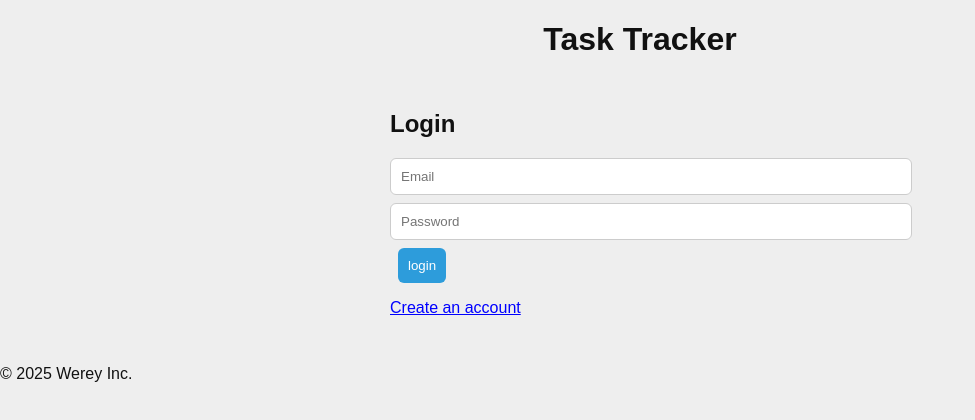
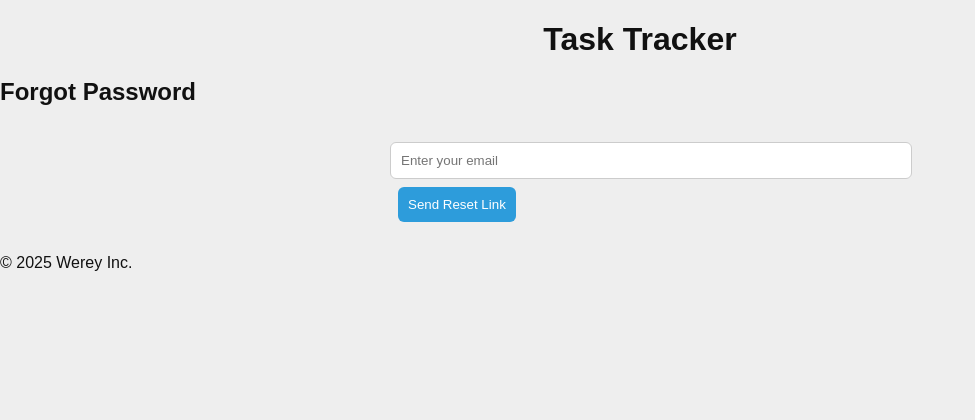
Before and after one commit to King-Code-938/React-Crash, a React (Create React App) app: page /forgot-password in a window 1280 px wide. Before the commit this address led to /authenticate. Shown: the top 420 px of the page, without its empty margins (0-975 px from the left). Built offline with nearby package versions, Linux system fonts and the light colour scheme; no server answers.

Commit message:
In progress

```diff
--- a/src/App.js
+++ b/src/App.js
@@ -7,6 +7,8 @@ import TaskForm from './components/TaskForm';
 import AuthForm from './components/AuthForm';
 import PrivateRoute from './components/PrivateRoute';
 import PublicOnly from './components/PublicOnly';
+import ForgotPassword from './components/ForgotPassword';
+import ResetPassword from './components/ResetPassword';
 import { fetchTasks, createTask, deleteTask, updateTask, deleteAllTask } from './services/tasksApi';
 import { getUserPreferences, updateUserPreferences, getUser } from './services/userApi';
 import usePolling from './hooks/usePolling';
@@ -271,6 +273,23 @@ function App() {
             </PublicOnly>
           }
         />
+        <Route
+          path='/forgot-password'
+          element={
+            <PublicOnly token={token}>
+              <ForgotPassword AUTH_API_URL={AUTH_API_URL} />
+            </PublicOnly>
+          }
+        />
+        <Route
+          path='/reset-password/:resetToken'
+          element={
+            <PublicOnly token={token}>
+              <ResetPassword />
+            </PublicOnly>
+          }
+        />
+
         {/* Protected Routes */}
         <Route
           path='/'
--- a/src/components/AuthForm.jsx
+++ b/src/components/AuthForm.jsx
@@ -33,7 +33,7 @@ function AuthForm({ setToken, AUTH_API_URL }) {
             setToken(data.token);
             setIsLoading(false);
             document.body.style.cursor = 'default';
-            toast.success(`Login successful! Welcome ${data.user.username || data.user.email}`);
+            toast.success(`Login successful! Welcome`);
           } else {
             toast.error(data.message || 'Login failed');
           }
@@ -49,7 +49,7 @@ function AuthForm({ setToken, AUTH_API_URL }) {
           setState(true);
           setIsLoading(false);
           document.body.style.cursor = 'default';
-          toast.success(`Registration successful! Welcome ${data.user.username || data.user.email}`);
+          toast.success(`Registration successful! Welcome ${form.username || form.email}`);
         })
         .catch(err => {
           console.error('Registration error:', err);
--- /dev/null
+++ b/src/components/ForgotPassword.jsx
@@ -0,0 +1,43 @@
+import toast from 'react-toastify';
+import 'react-toastify/dist/ReactToastify.css';
+import { forgotPassword } from '../services/authApi';
+import { useState } from 'react';
+
+function ForgotPassword({ AUTH_API_URL }) {
+  const [email, setEmail] = useState('');
+  const [isLoading, setIsLoading] = useState(false);
+
+  const handleSubmit = async e => {
+    e.preventDefault();
+    setIsLoading(true);
+
+    forgotPassword(AUTH_API_URL, email)
+      .then(data => {
+        if (data.message === 'Email not found') {
+          toast.error('Email not found');
+        } else if (data.message === 'Reset link sent') {
+          toast.success('Reset link sent to your email');
+        }
+      })
+      .catch(() => {
+        toast.error('Failed to send reset email');
+      })
+      .finally(() => {
+        setIsLoading(false);
+      });
+  };
+
+  return (
+    <div>
+      <h2>Forgot Password</h2>
+      <form onSubmit={handleSubmit}>
+        <input type='email' value={email} onChange={e => setEmail(e.target.value)} placeholder='Enter your email' required />
+        <button type='submit' disabled={isLoading}>
+          {isLoading ? 'Sending...' : 'Send Reset Link'}
+        </button>
+      </form>
+    </div>
+  );
+}
+
+export default ForgotPassword;
--- /dev/null
+++ b/src/components/ResetPassword.jsx
@@ -0,0 +1,43 @@
+import toast from 'react-toastify';
+import 'react-toastify/dist/ReactToastify.css';
+import { resetPassword } from '../services/authApi';
+import { useState } from 'react';
+
+function ResetPassword({ AUTH_API_URL }) {
+  const [email, setEmail] = useState('');
+  const [isLoading, setIsLoading] = useState(false);
+
+  const handleSubmit = async e => {
+    e.preventDefault();
+    setIsLoading(true);
+
+    resetPassword(AUTH_API_URL, email)
+      .then(data => {
+        if (data.message === 'Email not found') {
+          toast.error('Email not found');
+        } else {
+          toast.success();
+        }
+      })
+      .catch(() => {
+        toast.error('Failed to send reset email');
+      })
+      .finally(() => {
+        setIsLoading(false);
+      });
+  };
+
+  return (
+    <div>
+      <h2>Reset Password</h2>
+      <form onSubmit={handleSubmit}>
+        <input type='email' value={email} onChange={e => setEmail(e.target.value)} placeholder='Enter your email' required />
+        <button type='submit' disabled={isLoading}>
+          {isLoading ? 'Sending...' : 'Send Reset Link'}
+        </button>
+      </form>
+    </div>
+  );
+}
+
+export default ResetPassword;
--- a/src/services/authApi.js
+++ b/src/services/authApi.js
@@ -15,3 +15,17 @@ export const register = (url, username, email, inviteCode, password) =>
     headers: getHeaders(),
     body: JSON.stringify({ username: username, email: email, inviteCode: inviteCode, password: password }),
   }).then(res => res.json());
+
+export const forgotPassword = (url, email) =>
+  fetch(`${url}/forgot-password`, {
+    method: 'POST',
+    headers: getHeaders(),
+    body: JSON.stringify({ email: email }),
+  }).then(res => res.json());
+
+export const resetPassword = (url, resetToken, newPassword) =>
+  fetch(`${url}/reset-password/${resetToken}`, {
+    method: 'POST',
+    headers: getHeaders(),
+    body: JSON.stringify({ newPassword: newPassword }),
+  }).then(res => res.json());
```
Also changed, not shown: 1 other file (tests, documents, lock files or other folders).
